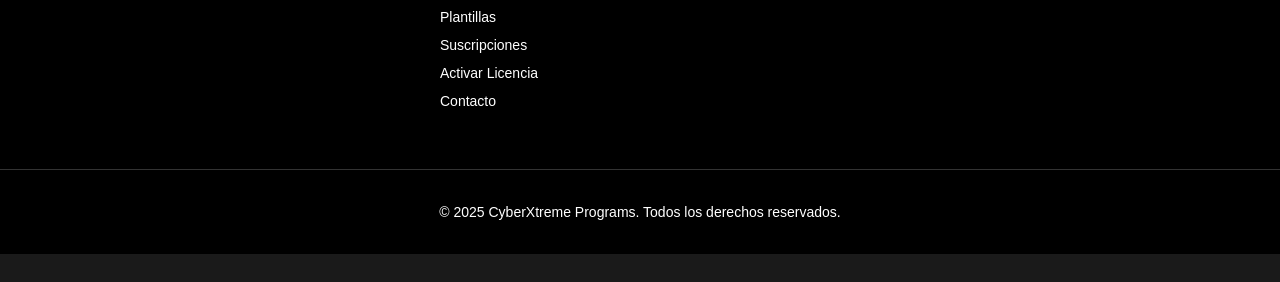
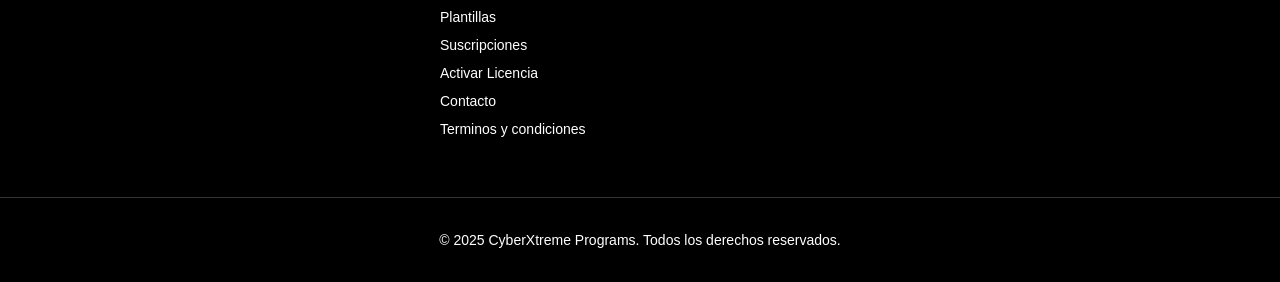
Before and after one commit to Oliver40799/cyberxtremeprograms, a plain HTML site: page index.html in a window 1280 px wide. Shown: the part 1930-2212 px from the top of the page. Before the commit the page ends 2184 px from the top, so only its background shows below. Drawn offline with Linux system fonts and the light colour scheme; no server answers; files whose address does not match are found by name.

Commit message:
Update index.html

```diff
--- a/index.html
+++ b/index.html
@@ -163,6 +163,7 @@
         <li><a href="/Subscripciones/CyberPro+.html">Suscripciones</a></li>
         <li><a href="/proximamente/proximamente.html">Activar Licencia</a></li>
         <li><a href="/contacto/contacto.html">Contacto</a></li>
+        <li><a href="/Terminos/terminos.html">Terminos y condiciones</a></li>
     </ul>
 </div>
             <div class="footer-social">
@@ -175,7 +176,7 @@
             </div>
         </div>
         <div class="footer-bottom">
-            <p>&copy; 2025 CyberXtreme Programs. Todos los derechos reservados.</p>
+            <p>&copy; 2025 CyberXtreme Programs.  Todos los derechos reservados.</p>
         </div>
     </footer>
 
```
